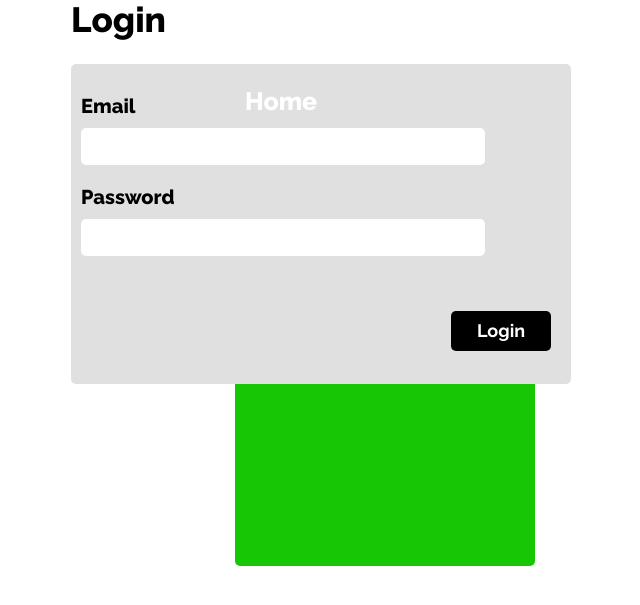
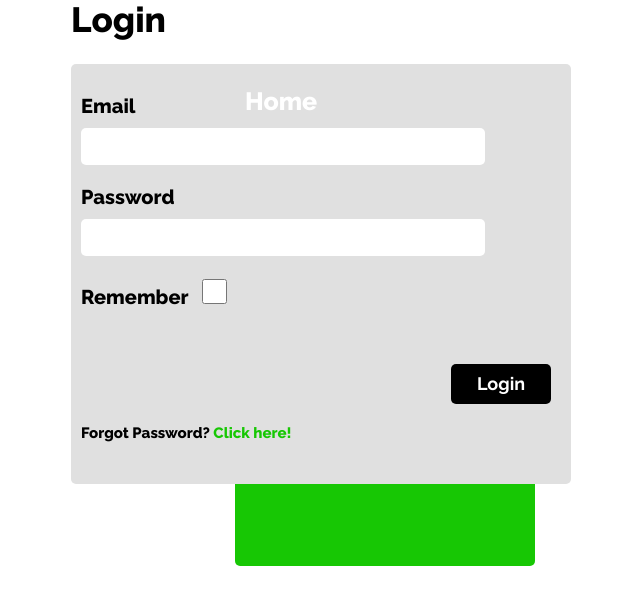
Before and after one commit to pranftw/flask_it, a Flask app: page /login in a window 1280 px wide. Shown: the part 64-669 px from the top of the page, without its empty margins (437-1077 px from the left). Run offline with Flask 2, Linux system fonts and the light colour scheme.

Commit message:
Updated login.html

```diff
--- a/templates/login.html
+++ b/templates/login.html
@@ -2,22 +2,50 @@
 
 {% block content %}
   <h1 style="margin-left:500px;">Login</h1>
-  <div class="post" style="margin-top:20px;height:320px;">
+  <div class="post" style="margin-top:20px;height:420px;">
     <form method="POST" action="">
+      {{ form.hidden_tag() }}
       <div style="height:10px;"></div>
       <div style="margin-top:20px;">
         {{ form.email.label(class="label_field") }}
         <div></div>
-        {{ form.email(class="input_field") }}
+        {% if form.email.errors %}
+          {{ form.email(class="input_field_error") }}
+          <div style="color:#f72d52;">
+            {% for error in form.email.errors %}
+              <h3 style="font-size:15px;margin-top:5px;">{{ error }}</h3>
+            {% endfor %}
+          </div>
+        {% else %}
+          {{ form.email(class="input_field") }}
+        {% endif %}
       </div>
       <div style="margin-top:20px;">
         {{ form.password.label(class="label_field") }}
         <div></div>
-        {{ form.password(class="input_field") }}
+        {% if form.password.errors %}
+          {{ form.password(class="input_field_error") }}
+          <div style="color:#f72d52;">
+            {% for error in form.password.errors %}
+              <h3 style="font-size:15px;margin-top:5px;">{{ error }}</h3>
+            {% endfor %}
+          </div>
+        {% else %}
+          {{ form.password(class="input_field") }}
+        {% endif %}
+      </div>
+      <div style="margin-top:20px;">
+        <div>
+          {{ form.remember.label(class="label_field") }}
+          {{ form.remember(class="checkbox") }}
+        </div>
       </div>
       <div style="margin-top:20px;">
         {{ form.submit(class="button submit_button") }}
       </div>
+      <div style="margin-top:20px;">
+        <h2 style="font-size:15px;">Forgot Password? <a style="text-decoration:none;color:#17c704;" href="/login">Click here!</a></h2>
+      </div>
     </form>
   </div>
 {% endblock content %}
```
